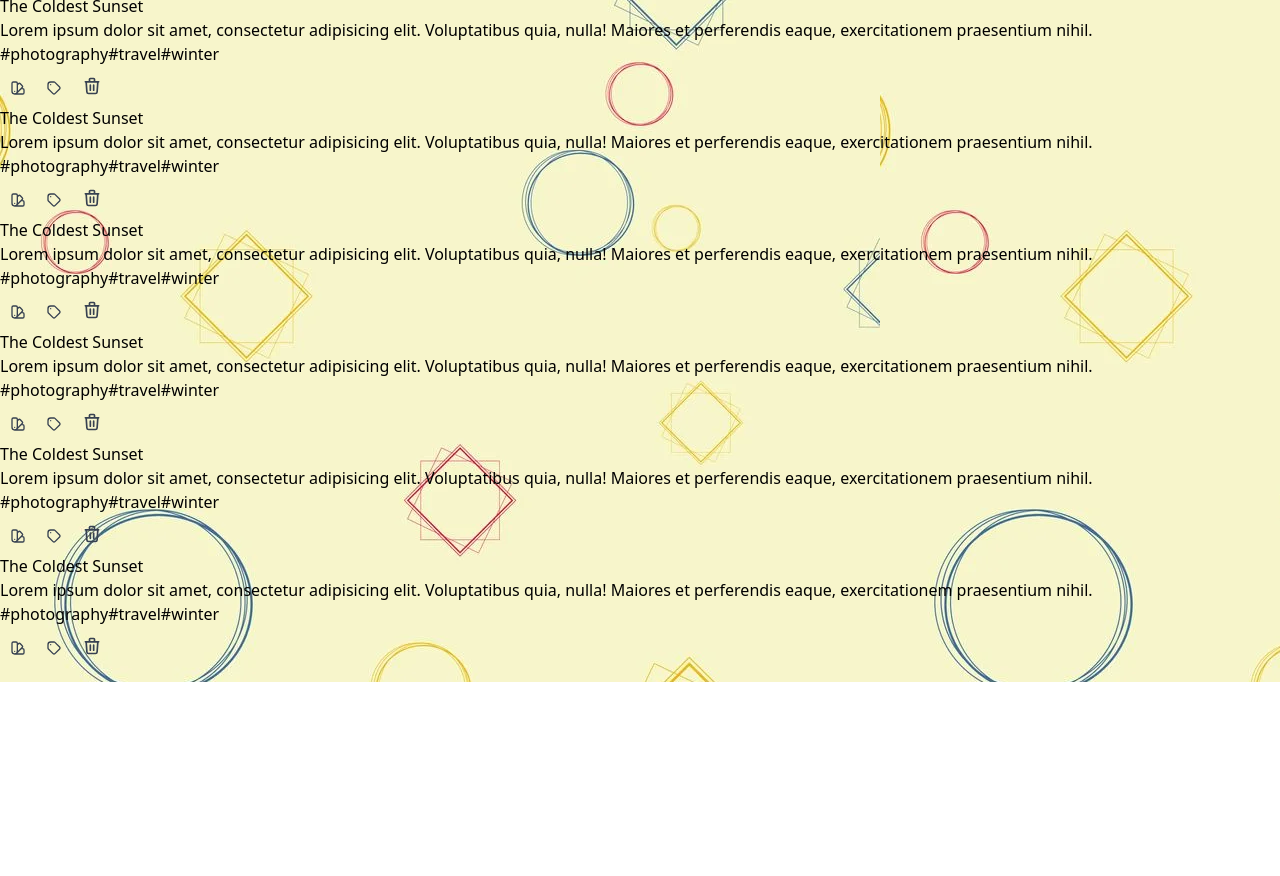
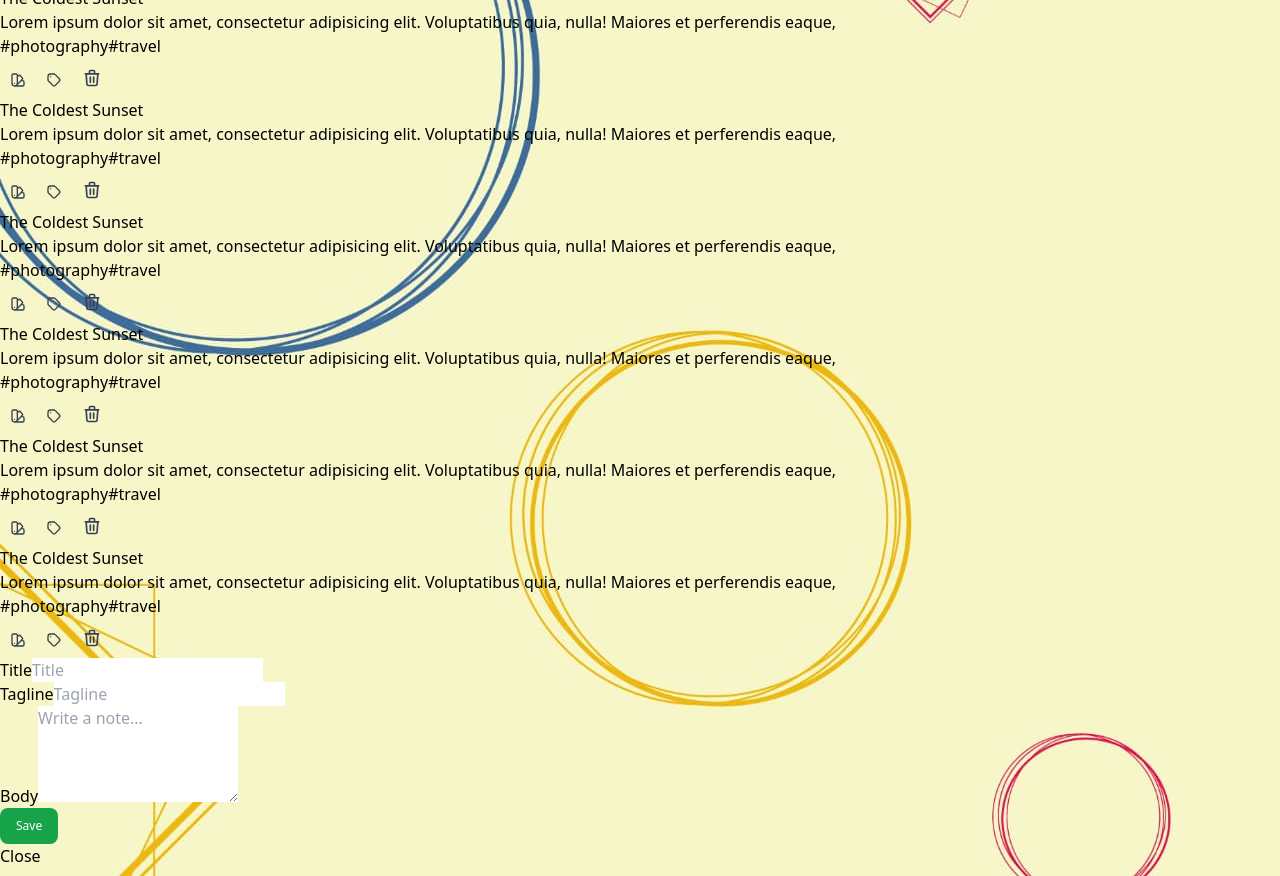
Before and after one commit to samyukthapeeyems/note-app, a React (Vite) app in the folder frontend/: page / in a window 1280 px wide. Shown: the part 100-976 px from the top of the page. Before the commit the page ends 800 px from the top, so only its background shows below. Built offline with nearby package versions, Linux system fonts and the light colour scheme.

Commit message:
created modal ⭐⭐

```diff
--- a/frontend/src/components/Card.jsx
+++ b/frontend/src/components/Card.jsx
@@ -1,7 +1,13 @@
 export default function Card() {
+
+    const openModal = () => {
+        document.getElementById("button").classList.add("hidden");
+        document.getElementById("modal").classList.remove("hidden");
+      }
+
     return (
         <>
-            <div class="max-w-sm rounded-xl overflow-hidden border border-amber-800 border-opacity-10 m-5 bg-amber-800 bg-opacity-10 backdrop-blur-lg drop-shadow-lg squeeze-animation">
+            <div onClick={openModal} class="max-w-sm rounded-xl overflow-hidden border border-amber-800 border-opacity-10 m-5 bg-amber-800 bg-opacity-10 backdrop-blur-lg drop-shadow-lg squeeze-animation">
                 {/* <button className="btn">
                 <svg
               xmlns="http://www.w3.org/2000/svg"
@@ -25,13 +31,12 @@ export default function Card() {
                 <div class="px-6 py-4 ">
                     <div class="font-bold text-gray-800 text-xl mb-2">The Coldest Sunset</div>
                     <p class="text-gray-700 text-base">
-                        Lorem ipsum dolor sit amet, consectetur adipisicing elit. Voluptatibus quia, nulla! Maiores et perferendis eaque, exercitationem praesentium nihil.
+                        Lorem ipsum dolor sit amet, consectetur adipisicing elit. Voluptatibus quia, nulla! Maiores et perferendis eaque,
                     </p>
                 </div>
-                <div class="px-6 pt-4 pb-2">
-                    <span class="inline-block bg-gray-200 rounded-full px-3 py-1 text-sm font-semibold text-gray-700 mr-2 mb-2">#photography</span>
-                    <span class="inline-block bg-gray-200 rounded-full px-3 py-1 text-sm font-semibold text-gray-700 mr-2 mb-2">#travel</span>
-                    <span class="inline-block bg-gray-200 rounded-full px-3 py-1 text-sm font-semibold text-gray-700 mr-2 mb-2">#winter</span>
+                <div class="px-6 pt-1">
+                    <span class="inline-block bg-gray-200 rounded-full px-3 py-1 text-xs font-semibold text-gray-700 mr-2 mb-2">#photography</span>
+                    <span class="inline-block bg-gray-200 rounded-full px-3 py-1 text-xs font-semibold text-gray-700 mr-2 mb-2">#travel</span>
                 </div>
                 <div className="w-full h-12 flex align-middle justify-end px-2.5 py-1">
                     <button className="btn">
--- a/frontend/src/components/Form.jsx
+++ b/frontend/src/components/Form.jsx
@@ -1,7 +1,12 @@
 import './form.css'
 export default function Form() {
+
+  const closeModal = () => {
+    document.getElementById("button").classList.remove("hidden");
+  document.getElementById("modal").classList.add("hidden");
+};
     return(
-        <form className="w-1/2">
+        <form className="w-1/2 ">
           <div class="w-full mb-4 border border-gray-200 rounded-lg bg-white  dark:border-gray-600">
             <div class="px-4 py-4 bg-white rounded-t-lg">
               <label for="title" class="sr-only ">Title</label>
@@ -39,6 +44,9 @@ export default function Form() {
                   <span class="sr-only">Upload image</span>
                 </button>
               </div> */}
+              <div class="mt-12 md:mt-14 w-full flex justify-center">
+            <button onClick={closeModal} class=" bg-black dark:text-white dark:border-white w-full sm:w-auto border border-gray-800 text-base font-medium text-gray-800 py-5 px-14 focus:outline-none focus:ring-2 focus:ring-offset-2 focus:ring-gray-800 hover:bg-gray-800 hover:text-white dark:hover:text-white dark:hover:bg-gray-700">Close</button>
+          </div>
             </div>
           </div>
         </form>
--- a/frontend/src/pages/Home.jsx
+++ b/frontend/src/pages/Home.jsx
@@ -5,6 +5,8 @@ import './home.css'
 
 export default function Home() {
   let cards = [1, 2, 3, 4, 5, 6];
+
+
   return (
     <>
 
@@ -20,24 +22,36 @@ export default function Home() {
         <input type="text" placeholder="Tagline" className="block bg-gray-200 text-gray-700 border border-gray-200 rounded py-3 px-4 leading-tight focus:outline-none focus:bg-white focus:border-gray-500"></input>
         <textarea type="text" placeholder="Body" className="block bg-gray-200 text-gray-700 border border-gray-200 rounded py-3 px-4 leading-tight focus:outline-none focus:bg-white focus:border-gray-500" rows={10}></textarea>
       </div> */}
-        <button class="chevron-btn">
+        <button class="chevron-btn ml-5 ">
           <svg xmlns="http://www.w3.org/2000/svg" class="h-8 w-8" fill="none" viewBox="0 0 24 24" stroke="currentColor">
             <path stroke-linecap="round" stroke-linejoin="round" stroke-width="2" d="M10 19l-7-7m0 0l7-7m-7 7h18"></path>
           </svg>
         </button>
 
-        <div className="grid grid-cols-1 mx-10 md:mx-20 lg:mx-20 md:grid-cols-2 lg:grid-cols-3">
+        {/* <div className="grid grid-cols-1 mx-10 md:mx-20 lg:mx-10 md:grid-cols-2 lg:grid-cols-3">
           {cards.map((x) => <Card />)}
+        </div> */}
+
+
+        <div id="button" class="container grid grid-cols-1 mx-10 md:mx-20 lg:mx-10 md:grid-cols-2 lg:grid-cols-3 justify-center items-center px-4 md:px-10 ">
+        {cards.map((x) => <Card />)}
         </div>
 
+      <div id="modal" class="hidden container ml-52 md:px-10 py-20">
+        <Form></Form>
+      </div>
 
-        <button class="chevron-btn">
+
+
+        <button class="chevron-btn mr-5">
           <svg xmlns="http://www.w3.org/2000/svg" class="h-8 w-8" fill="none" viewBox="0 0 24 24" stroke="currentColor">
             <path stroke-linecap="round" stroke-linejoin="round" stroke-width="2" d="M14 5l7 7m0 0l-7 7m7-7H3"></path>
           </svg>
         </button>
 
         {/* <Form></Form> */}
+
+
 
 
       </div>
--- a/frontend/src/pages/home.css
+++ b/frontend/src/pages/home.css
@@ -3,9 +3,9 @@
 }
 
 .squeeze-animation:hover {
-    transform: scale(0.9);
+    transform: scale(1.1);
 }
 
 .chevron-btn{
-    @apply flex items-center p-2 rounded-full hover:bg-gray-300 squeeze-animation ;
+    @apply flex items-center p-1 rounded-full hover:bg-gray-300 squeeze-animation ;
 }
```
Also changed, not shown: frontend/src/App.jsx (+15 -2 lines), frontend/log.txt (added), frontend/src/assets/bg1.jpeg (added), frontend/src/pages/modal.jsx (added).
